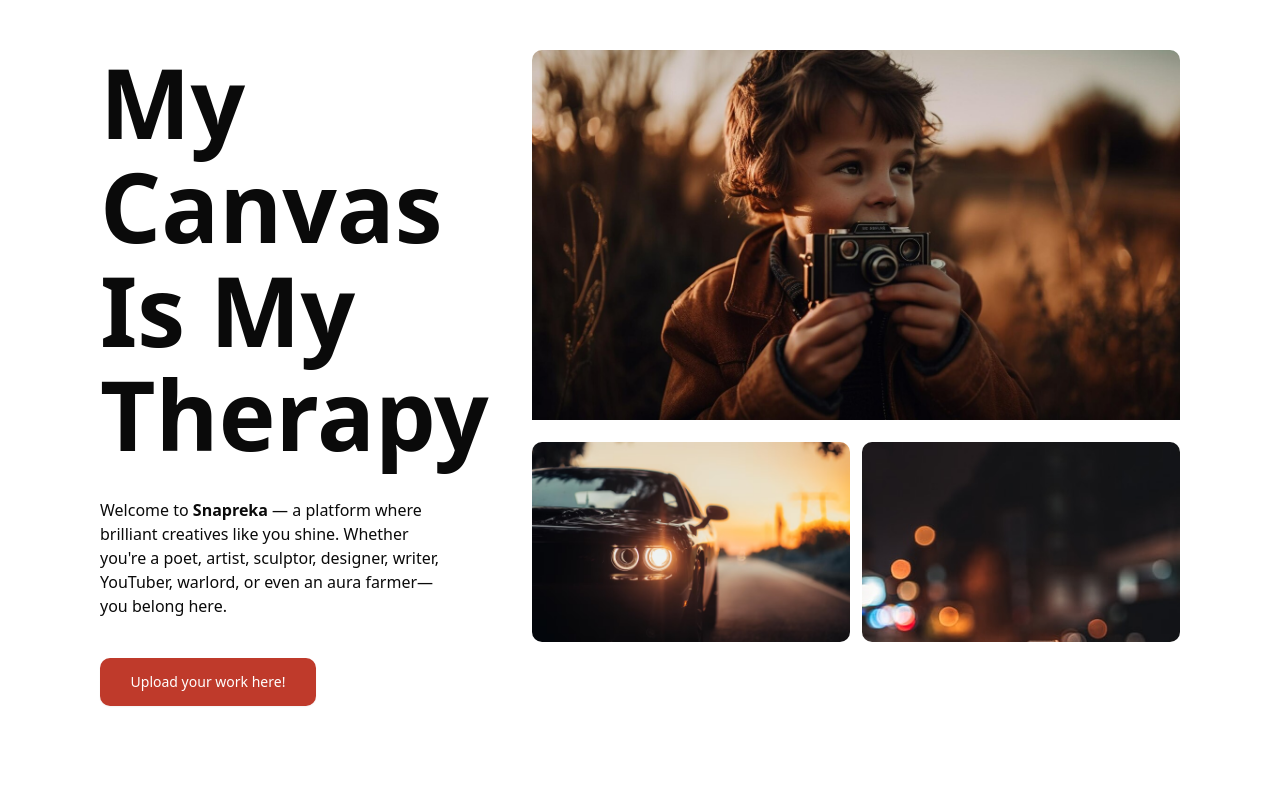
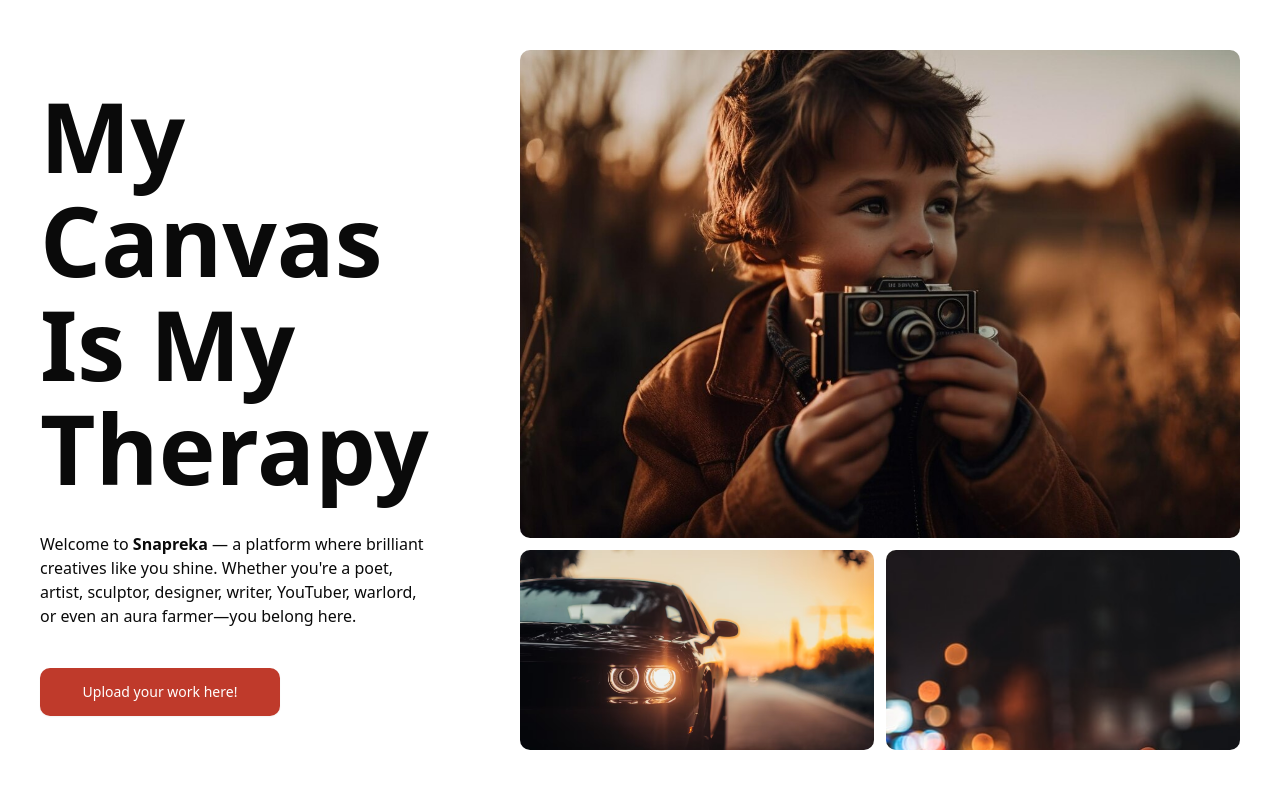
Before and after one commit to Eureka-Creatives/Snaprecka, a React (Vite) app in the folder frontend/: page / in a window 1280 px wide. Shown: the top 788 px of the page. Built offline with nearby package versions, Linux system fonts and the light colour scheme.

Commit message:
fix: improve layout and styling of LandingPage component

```diff
--- a/frontend/src/pages/LandingPage.tsx
+++ b/frontend/src/pages/LandingPage.tsx
@@ -7,10 +7,9 @@ export default function LandingPage() {
   return (
     <header
       id="landing-page"
-      className="bg-white md:h-screen py-3 flex flex-col md:flex-row py-[50px] px-5 md:px-[100px]"
-    >
-      <div className="flex flex-col md:w-2/5 h-full order-2 md:order-1 text-center md:text-left">
-        <h1 className="font-bold text-5xl/15 md:text-8xl/26 p-0 md:w-5/6">
+      className="bg-white flex flex-col items-center justify-center py-[50px] px-5 md:h-screen md:flex-row md:px-10 2xl:px-2 2xl:container 2xl:mx-auto">
+      <div className="flex flex-col items-start justify-center md:w-2/5 2xl:w-1/2 h-full order-2 md:order-1 text-center md:text-left">
+        <h1 className="font-bold text-5xl/15 md:text-8xl/26 p-0 md:w-5/6 2xl:w-full">
           My Canvas Is My Therapy
         </h1>
         <div className="mt-8 md:w-4/5">
@@ -23,17 +22,16 @@ export default function LandingPage() {
         </div>
         <Button
           className="bg-primary-red hover:bg-primary-red-1 cursor-pointer px-5 !py-6 rounded-lg text-white mt-10 w-full md:w-1/2 border-none outline-none"
-          onClick={() => (window.location.href = "/auth/signup")}
-        >
+          onClick={() => (window.location.href = "/auth/signup")}>
           Upload your work here!
         </Button>
       </div>
 
-      <div className="w-full md:w-3/5 md:h-full order-1 md:order-2 mb-5 md:mb-0">
-        <div className="md:h-[380px] overflow-hidden rounded-lg">
-          <img src={One} alt="" />
+      <div className="w-full order-1 mb-5 flex flex-col items-center justify-center md:w-3/5 md:h-full md:order-2 md:mb-0 2xl:w-1/2">
+        <div className="md:h-[800px] w-full overflow-hidden rounded-lg">
+          <img src={One} alt="" className="block w-full h-full object-cover" />
         </div>
-        <div className="grid grid-cols-2 md:grid-cols-2 gap-3 mt-4 md:mt-3 md:h-[200px]">
+        <div className="grid grid-cols-2 md:grid-cols-2 gap-3 mt-4 w-full md:mt-3 md:h-[200px]">
           <div className="h-[100px] md:h-full overflow-hidden rounded-lg">
             <img src={Two} alt="" />
           </div>
```
